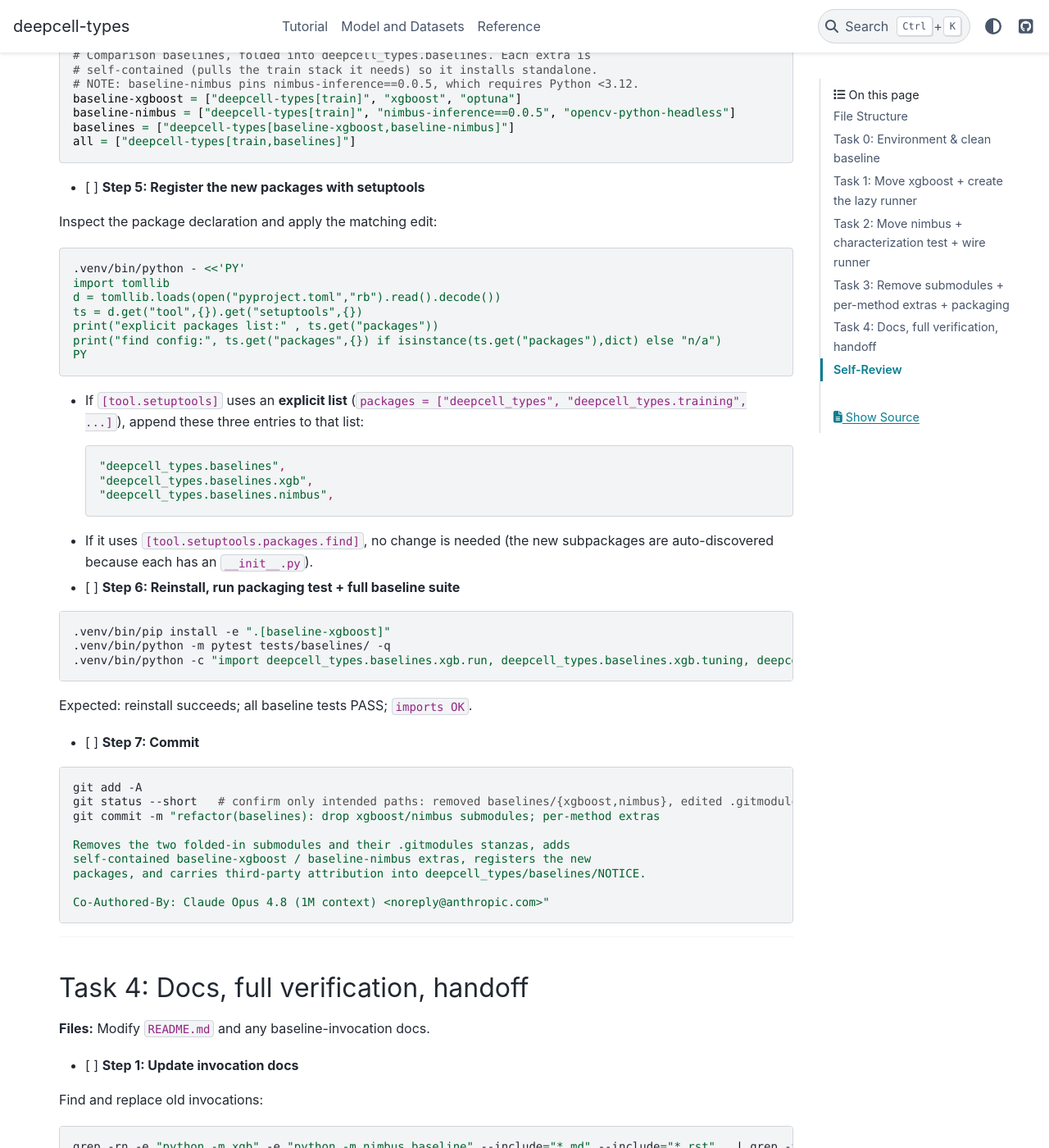
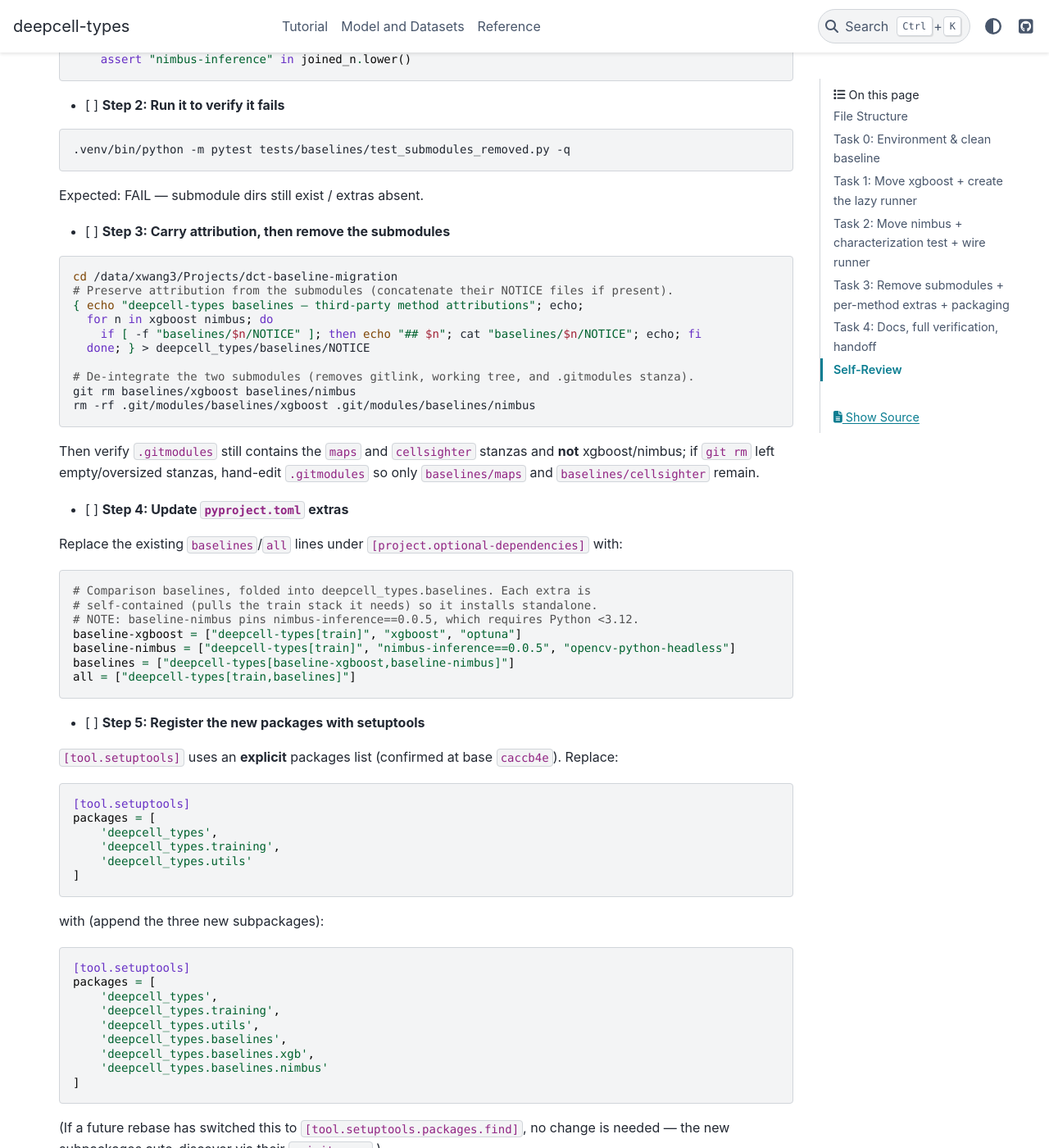
Before and after one commit to vanvalenlab/deepcell-types, a Sphinx documentation site: the page built from docs/superpowers/plans/2026-05-30-baseline-migration-xgboost-nimbus.md, in a window 1280 px wide and 1400 px high, scrolled down 11444 px. Shown: the whole window at 82% size. Built offline with Sphinx 7.4.7 and the PyData theme 0.15.4, drawn with Linux system fonts in a browser that asks for light colours; some of the changed text lies outside the part shown.

Commit message:
docs: tighten baseline plan (exact pyproject packages, conftest skip-guard, py3.12 note)
Co-Authored-By: Claude Opus 4.8 (1M context) <noreply@anthropic.com>

````diff
--- a/docs/superpowers/plans/2026-05-30-baseline-migration-xgboost-nimbus.md
+++ b/docs/superpowers/plans/2026-05-30-baseline-migration-xgboost-nimbus.md
@@ -53,6 +54,8 @@ python3 -m venv .venv
 .venv/bin/python --version
 ```
 Expected: `Python 3.11.x` or `3.12.x`. (`.venv` is already gitignored at repo root via the standard `.gitignore`; confirm with `git check-ignore .venv` → prints `.venv`.)
+
+Note: the main repo's venv is Python **3.12** (`/data/xwang3/Projects/deepcell-types/.venv` → python3.12). 3.12 is fine for this plan because the tests only install the `baseline-xgboost` extra. If you later want to actually *run* the nimbus baseline (which needs `nimbus-inference==0.0.5`, pinned `<3.12`), create a separate Python 3.11 venv for it.
 
 - [ ] **Step 2: Install the package with the xgboost extra (covers all test imports)**
 
@@ -99,7 +102,31 @@ Expected: three hashes printed and saved. (No commit in this task.)
 
 - [ ] **Step 1: Write the failing runner test (xgboost portion)**
 
-Create `tests/baselines/__init__.py` (empty) and `tests/baselines/test_runner.py`:
+Create `tests/baselines/__init__.py` (empty).
+
+Create `tests/baselines/conftest.py` so the baseline tests *skip* (not error) in an inference-only checkout that lacks the baseline extras — mirroring the existing `tests/conftest.py` pattern. `test_runner.py`'s option-snapshot tests lazily import `xgboost`; the characterization test imports `pandas`:
+```python
+"""Skip baseline tests when their optional deps are absent (inference-only env)."""
+import importlib
+
+
+def _have(mod: str) -> bool:
+    try:
+        importlib.import_module(mod)
+    except ImportError:
+        return False
+    return True
+
+
+# filenames relative to this conftest's directory
+collect_ignore = []
+if not _have("xgboost"):
+    collect_ignore.append("test_runner.py")
+if not _have("pandas"):
+    collect_ignore.append("test_nimbus_metrics_characterization.py")
+```
+
+Create `tests/baselines/test_runner.py`:
 
 ```python
 """Structure + CLI option-snapshot tests for the unified baselines runner.
@@ -518,23 +546,28 @@ all = ["deepcell-types[train,baselines]"]
 
 - [ ] **Step 5: Register the new packages with setuptools**
 
-Inspect the package declaration and apply the matching edit:
-```bash
-.venv/bin/python - <<'PY'
-import tomllib
-d = tomllib.loads(open("pyproject.toml","rb").read().decode())
-ts = d.get("tool",{}).get("setuptools",{})
-print("explicit packages list:" , ts.get("packages"))
-print("find config:", ts.get("packages",{}) if isinstance(ts.get("packages"),dict) else "n/a")
-PY
+`[tool.setuptools]` uses an **explicit** packages list (confirmed at base `caccb4e`). Replace:
+```toml
+[tool.setuptools]
+packages = [
+    'deepcell_types',
+    'deepcell_types.training',
+    'deepcell_types.utils'
+]
 ```
-- If `[tool.setuptools]` uses an **explicit list** (`packages = ["deepcell_types", "deepcell_types.training", ...]`), append these three entries to that list:
-  ```toml
-  "deepcell_types.baselines",
-  "deepcell_types.baselines.xgb",
-  "deepcell_types.baselines.nimbus",
-  ```
-- If it uses `[tool.setuptools.packages.find]`, no change is needed (the new subpackages are auto-discovered because each has an `__init__.py`).
+with (append the three new subpackages):
+```toml
+[tool.setuptools]
+packages = [
+    'deepcell_types',
+    'deepcell_types.training',
+    'deepcell_types.utils',
+    'deepcell_types.baselines',
+    'deepcell_types.baselines.xgb',
+    'deepcell_types.baselines.nimbus'
+]
+```
+(If a future rebase has switched this to `[tool.setuptools.packages.find]`, no change is needed — the new subpackages auto-discover via their `__init__.py`.)
 
 - [ ] **Step 6: Reinstall, run packaging test + full baseline suite**
 
````
Also changed, not shown: other parts of docs/superpowers/plans/2026-05-30-baseline-migration-xgboost-nimbus.md (+3 -1 lines).
